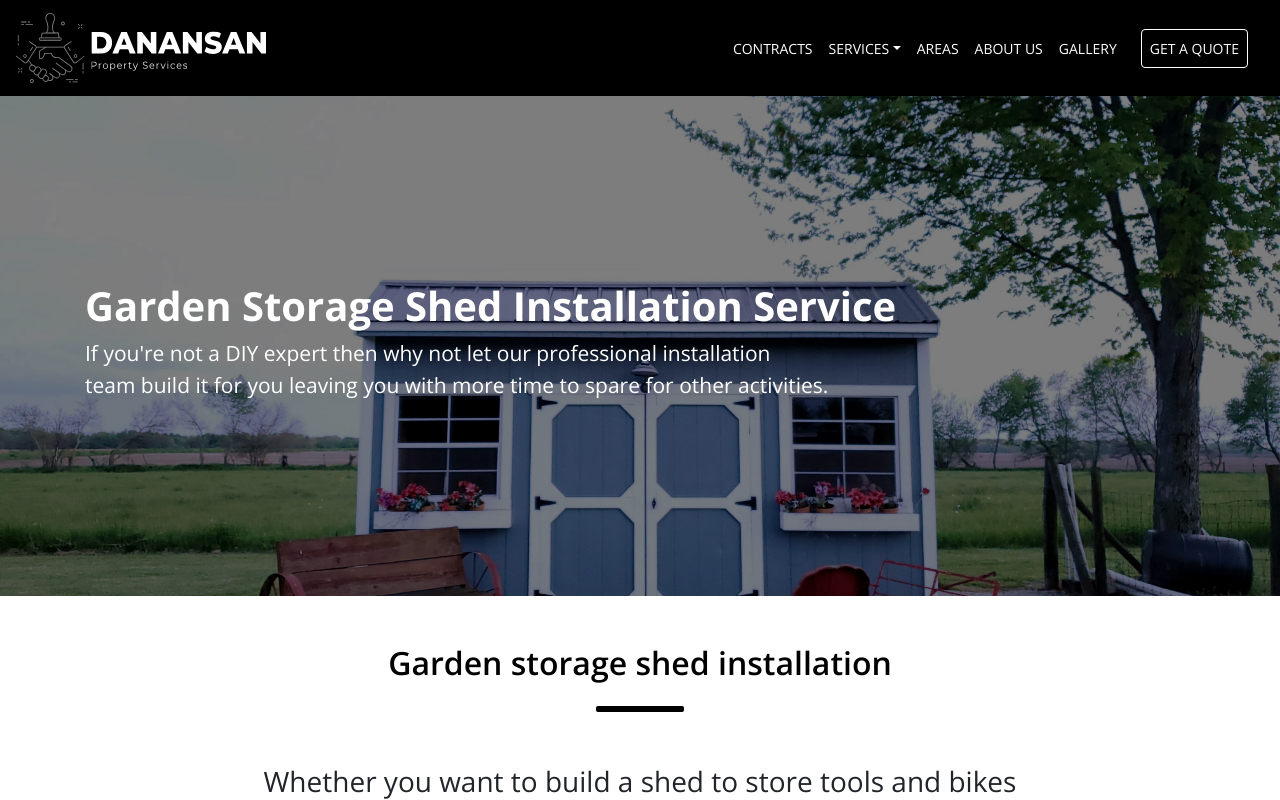
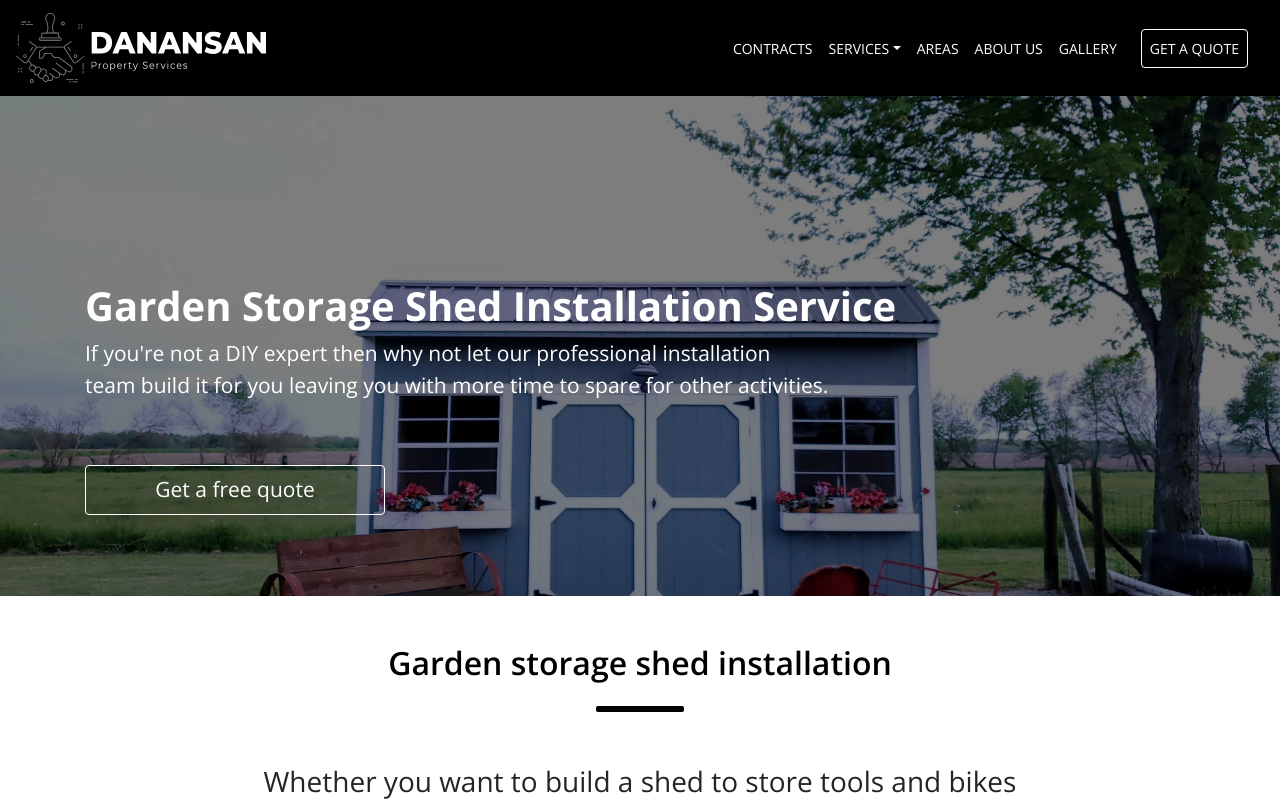
Before and after one commit to joaopedrorc/ggallery, a React (Create React App) app: page /garden-storage-shed in a window 1280 px wide. Built offline with nearby package versions, Linux system fonts and the light colour scheme.

Commit message:
Adicionando botões para cotacao

```diff
--- a/src/pages/GardenRoomPage/BackgroundServices/index.js
+++ b/src/pages/GardenRoomPage/BackgroundServices/index.js
@@ -1,4 +1,5 @@
 import React from 'react';
+import { Link } from 'react-router-dom';
 
 import { Styles } from './styles';
 
@@ -9,7 +10,7 @@ export default function BackgroundServices() {
         <div className="overlay"></div>
 
         <div className="container">
-          <div className=" banner-content">
+          <div className="banner-content">
             <h1>
               <strong>Insulated Garden Room/Office/Studio </strong>
             </h1>
@@ -17,6 +18,9 @@ export default function BackgroundServices() {
               Increase your living space with one of our low maintenance <br />{' '}
               highly insulated composite garden buildings
             </p>
+            <Link className="button-style btn p-2 mt-5" to="/get-a-quote">
+              Get a free quote
+            </Link>
           </div>
         </div>
       </div>
--- a/src/pages/GardenRoomPage/BackgroundServices/styles.js
+++ b/src/pages/GardenRoomPage/BackgroundServices/styles.js
@@ -43,7 +43,7 @@ export const Styles = styled.div`
     color: var(--white);
     font-size: 21px;
     width: 300px;
-    margin-bottom: -18.75rem;
+    /* margin-bottom: -18.75rem; */
 
     z-index: 2;
 
--- a/src/pages/GardenRoomPage/ServiceDescription/index.js
+++ b/src/pages/GardenRoomPage/ServiceDescription/index.js
@@ -29,6 +29,9 @@ export default function ServiceDescription() {
           Increase your living space with one of our low maintenance, highly
           insulated garden buildings.
         </p>
+        <Link className="link-button btn p-2 mb-5" to="/get-a-quote">
+          Get a free quote
+        </Link>
       </ContainerBox>
       <Title title="How would you use yours?" />
       <Container>
--- a/src/pages/GardenStoragePage/BackgroundServices/index.js
+++ b/src/pages/GardenStoragePage/BackgroundServices/index.js
@@ -1,4 +1,5 @@
 import React from 'react';
+import { Link } from 'react-router-dom';
 
 import { Styles } from './styles';
 
@@ -18,6 +19,10 @@ export default function BackgroundServices() {
               installation <br /> team build it for you leaving you with more
               time to spare for other activities.
             </p>
+
+            <Link className="button-style btn p-2 mt-5" to="/get-a-quote">
+              Get a free quote
+            </Link>
           </div>
         </div>
       </div>
--- a/src/pages/GardenStoragePage/BackgroundServices/styles.js
+++ b/src/pages/GardenStoragePage/BackgroundServices/styles.js
@@ -43,7 +43,7 @@ export const Styles = styled.div`
     color: var(--white);
     font-size: 21px;
     width: 300px;
-    margin-bottom: -18.75rem;
+    /* margin-bottom: -18.75rem; */
 
     z-index: 2;
 
--- a/src/pages/GardenStoragePage/ServiceDescription/index.js
+++ b/src/pages/GardenStoragePage/ServiceDescription/index.js
@@ -47,6 +47,9 @@ export default function ServiceDescription() {
           house to extend your living space, installation is key to ensuring
           your building will stand the test of time.
         </p>
+        <Link className="link-button btn p-2 mb-5" to="/get-a-quote">
+          Get a free quote
+        </Link>
       </ContainerBox>
       <Title title="Our garden storage shed installation can service include:" />
       <Container>
```
